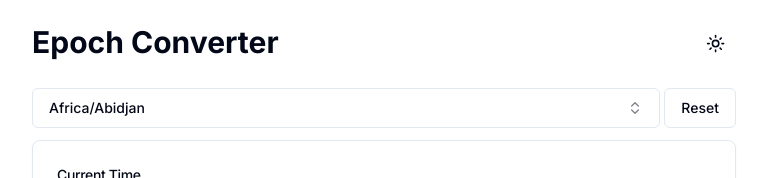
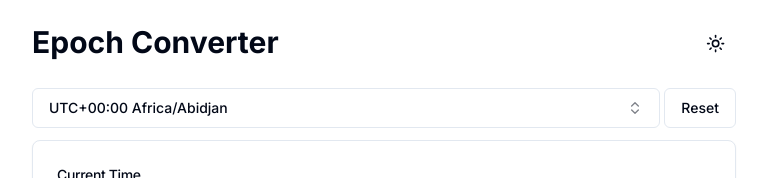
Before and after one commit to joecohens/epoch, a Next.js app: page / in a window 1280 px wide. Shown: the top 178 px of the page, without its empty margins (256-1023 px from the left). Built offline with nearby package versions, Linux system fonts and the light colour scheme.

Commit message:
refactor: update timezones selector to include UTC offsets

```diff
--- a/app/page.tsx
+++ b/app/page.tsx
@@ -29,7 +29,10 @@ import FromISO from '@/components/from-iso'
 
 export default function Page() {
   const currentDate: Date = new Date();
-  const timezones: Array<string> = moment.tz.names();
+  const timezones: Array<{ name: string, utc: string }> = moment.tz.names().map(tz => {
+    const utcOffset = moment.tz(tz).format('Z');
+    return { name: tz, utc: `UTC${utcOffset}` };
+  });
   const initCurrentTz: string = moment.tz.guess();
   const initCurrentTimestamp = moment(currentDate).tz(initCurrentTz);
   const initCurrentDatetime = moment(currentDate).tz(initCurrentTz);
--- a/components/timezone-selector.tsx
+++ b/components/timezone-selector.tsx
@@ -18,7 +18,7 @@ import {
 } from "@/components/ui/popover"
 
 interface Props {
-  timezones: Array<string>,
+  timezones: Array<{ name: string, utc: string }>,
   currentTz: string,
   setCurrentTz: Function
 }
@@ -41,13 +41,24 @@ export default function TimezoneSelector({ timezones, currentTz, setCurrentTz }:
           className="w-full justify-between"
         >
           {value
-            ? timezones.find((timezone) => timezone === value)
+            ? timezones.map((timezone) => {
+              if (timezone.name === value) {
+                return timezone.utc + " " + timezone.name;
+              }
+            } )
             : currentTz}
           <ChevronsUpDown className="ml-2 h-4 w-4 shrink-0 opacity-50" />
         </Button>
       </PopoverTrigger>
-      <PopoverContent className="w-full p-0">
-        <Command>
+      <PopoverContent className="w-full p-5">
+        <Command
+          filter={(value, search) => {
+            if (value.toLowerCase().includes(search.toLowerCase())) {
+              return 1
+            }
+            return 0
+          }}
+        >
           <CommandInput placeholder="Search timezone..." />
           <CommandList>
             <CommandEmpty>No timezone found.</CommandEmpty>
@@ -55,8 +66,9 @@ export default function TimezoneSelector({ timezones, currentTz, setCurrentTz }:
               {timezones.map((timezone, index) => (
                 <CommandItem
                   key={index}
-                  value={timezone}
+                  value={timezone.utc + "%%" + timezone.name}
                   onSelect={(currentValue) => {
+                    currentValue = currentValue.split("%%")[1]
                     setValue(currentValue === value ? "" : currentValue)
                     setCurrentTz(currentValue === value ? "" : currentValue)
                     setOpen(false)
@@ -65,10 +77,10 @@ export default function TimezoneSelector({ timezones, currentTz, setCurrentTz }:
                   <Check
                     className={cn(
                       "mr-2 h-4 w-4",
-                      value === timezone ? "opacity-100" : "opacity-0"
+                      value === timezone.name ? "opacity-100" : "opacity-0"
                     )}
                   />
-                  {timezone}
+                  {`${timezone.utc} ${timezone.name}`}
                 </CommandItem>
               ))}
             </CommandGroup>
```
